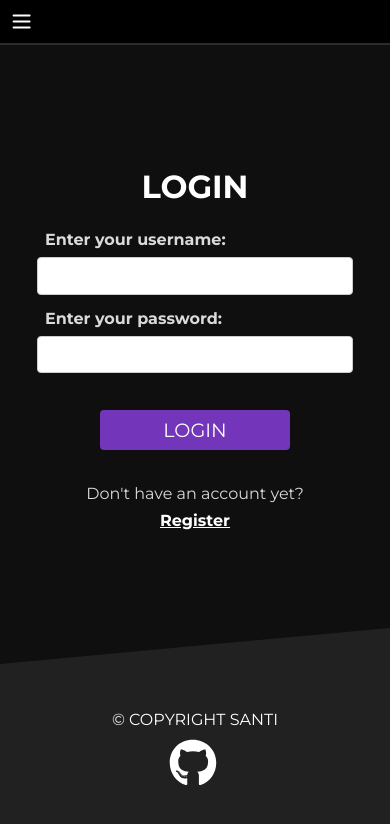
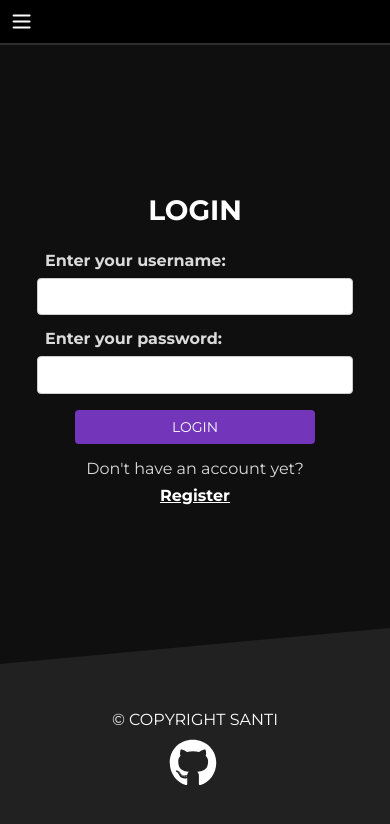
Before and after one commit to SantiMoyano/players, a React (Create React App) app in the folder frontend/: page /login in a window 390 px wide. Shown: the top 824 px of the page. Built offline with nearby package versions, Linux system fonts and the light colour scheme; no server answers.

Commit message:
Enhance responsiveness for smaller devices

```diff
--- a/frontend/src/components/admin/CreatePlayer.js
+++ b/frontend/src/components/admin/CreatePlayer.js
@@ -164,6 +164,7 @@ function CreatePlayer() {
       <h2>{updateMode ? "UPDATE PLAYER" : "CREATE PLAYER"}</h2>
       <form onSubmit={handleSubmit}>
         <div>
+          <div>
             <div className="tags-selector">
               <label>Tags:</label>
               <div className="tag-list">
@@ -275,6 +276,7 @@ function CreatePlayer() {
               {updateMode ? "UPDATE PLAYER" : "CREATE PLAYER"}
             </button>
           </div>
+        </div>
       </form>
     </section>
   );
--- a/frontend/src/styles/content.css
+++ b/frontend/src/styles/content.css
@@ -31,12 +31,17 @@
 .welcome h1 {
   text-align: center;
   color: white;
-  font-size: 40px;
+  font-size: 34px;
 }
 
 .welcome h3 {
+  text-align: center;
   margin: 5px 0 40px 0;
   color: rgb(215, 215, 215);
+  font-size: 10px;
+}
+
+.welcome p {
   font-size: 14px;
 }
 
@@ -46,7 +51,7 @@
 }
 
 .search-input input {
-  min-width: 200px;
+  min-width: 140px;
   padding: 16px 20px;
   border-radius: 50px 0px 0px 50px;
   border: 0;
--- a/frontend/src/styles/form.css
+++ b/frontend/src/styles/form.css
@@ -11,7 +11,7 @@
   display: flex;
   text-align: center;
   padding: 0.8rem 0;
-  font-size: 32px;
+  font-size: 28px;
 }
 
 .form-section form {
@@ -69,12 +69,14 @@
   border-radius: 4px;
   padding: 0.5rem 1.4rem;
   cursor: pointer;
-  font-size: larger;
+  font-size: 14px;
   cursor: pointer;
-  margin: 24px 0;
-  min-width: calc(100dvw - 200px);
+  text-align: center;
+  margin: 4px 0;
+  min-width: calc(100dvw - 150px);
   max-width: 48px;
   transition: background-color 0.3s ease;
+  width: 100%;
 }
 
 .form-section button:hover {
--- a/frontend/src/styles/tags.css
+++ b/frontend/src/styles/tags.css
@@ -19,7 +19,8 @@
 }
 
 .form-section .tag {
-  min-width: 16rem;
+  min-width: 12rem;
+  max-width: 12rem;
 }
 
 .sort-players span {
@@ -28,7 +29,7 @@
 }
 
 .form-section hr {
-  min-width: 100%;
+  min-width: 98%;
   border-color: #636363;
 }
 
```
Lines whose indentation alone changed are shown as unchanged.
